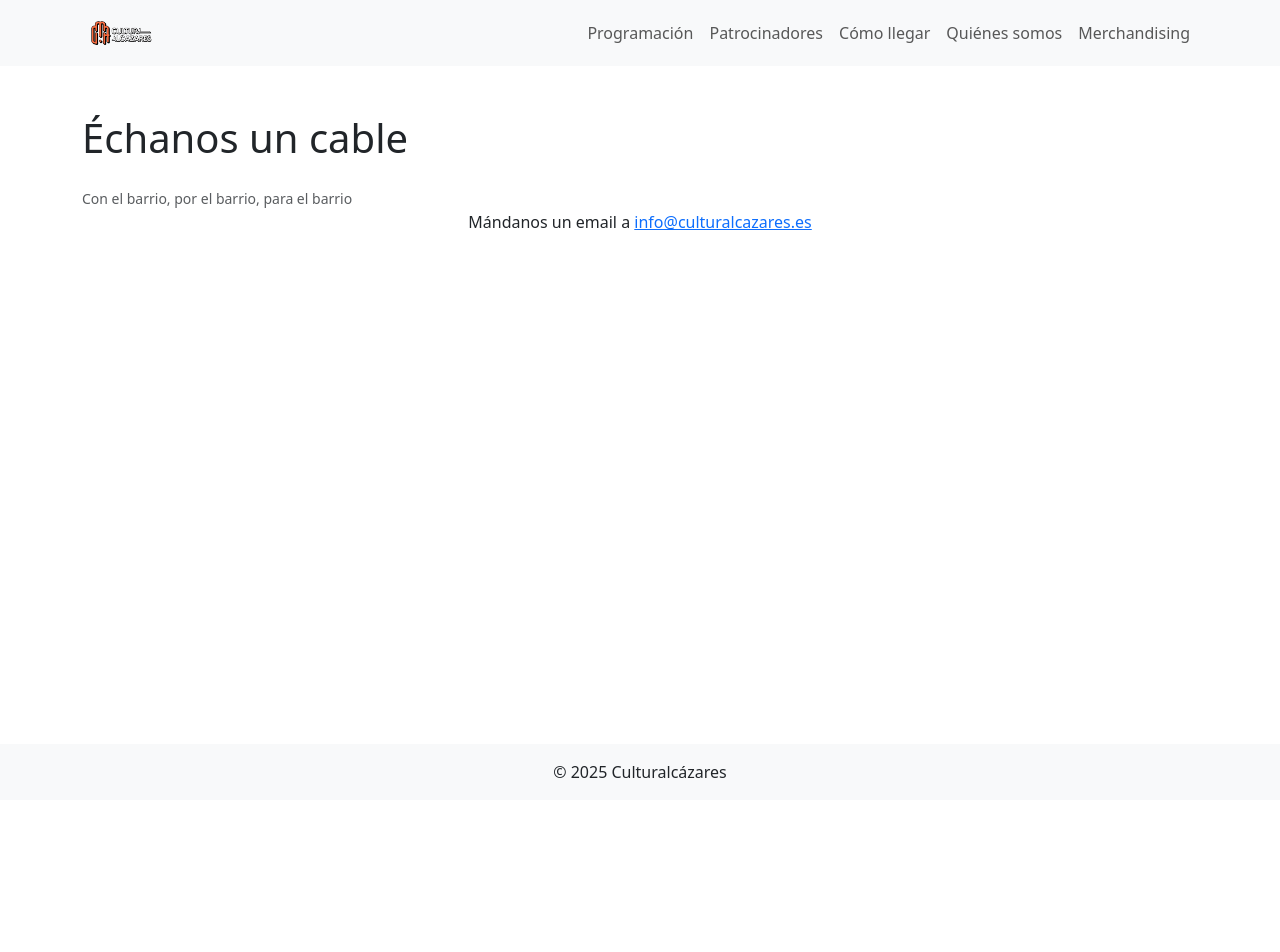
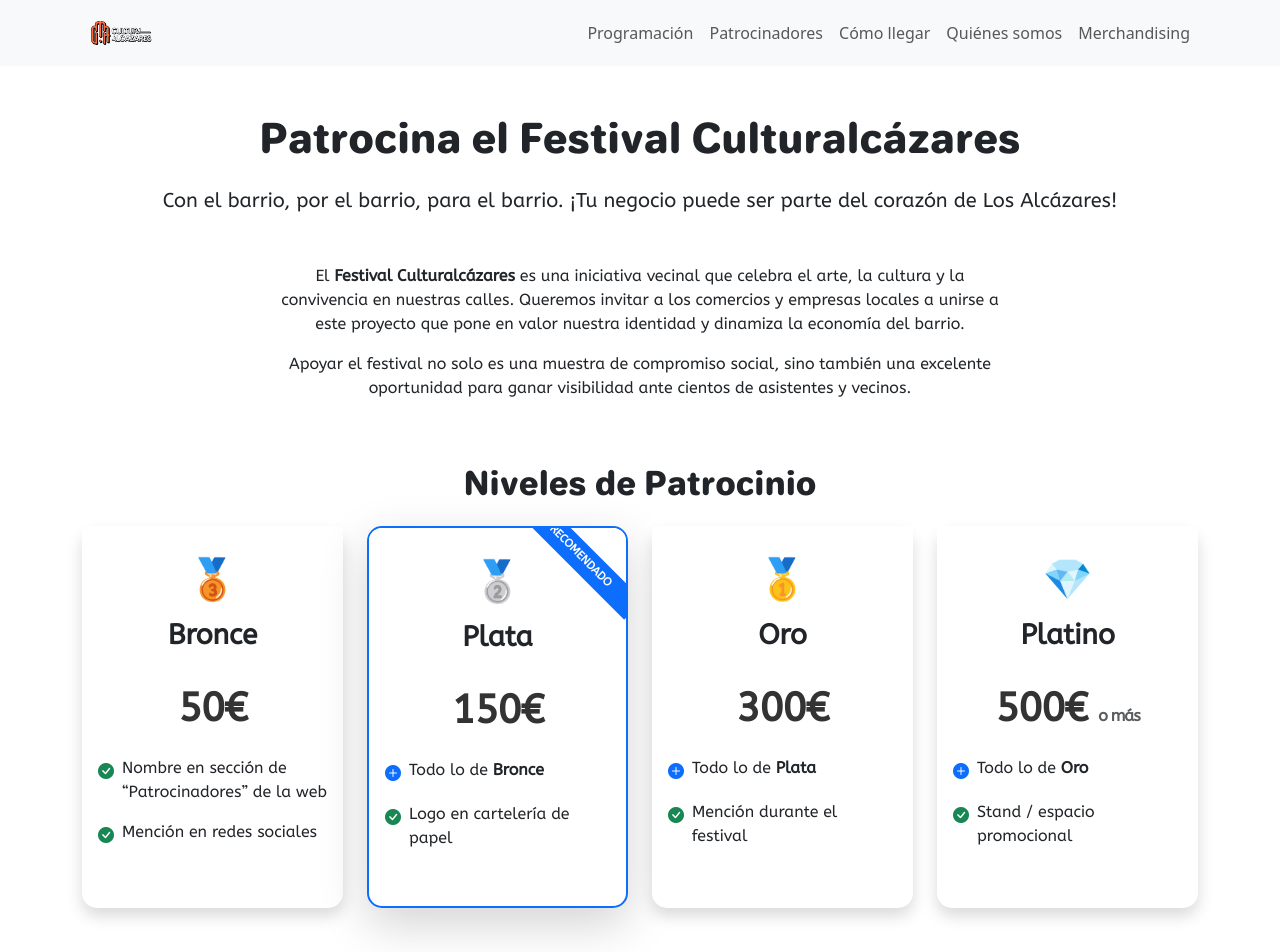
Before and after one commit to Culturalcazares/web, a Vue app: page /patrocinadores in a window 1280 px wide. Shown: the top 952 px of the page. Before the commit the page ends 800 px from the top, so only its background shows below. Built offline with nearby package versions, Linux system fonts and the light colour scheme.

Commit message:
✨ Contenido en sponsors

```diff
--- a/src/views/SponsorsView.vue
+++ b/src/views/SponsorsView.vue
@@ -3,8 +3,173 @@
 
 <template>
   <div class="container py-4 my-4">
-    <h1 class="mb-4">Échanos un cable</h1>
-    <small class="text-muted">Con el barrio, por el barrio, para el barrio</small>
-    <p class="text-center">Mándanos un email a <a href="mailto:info@culturalcazares.es">info@culturalcazares.es</a> </p>
+    <h1 class="mb-4 text-center title-font">Patrocina el Festival Culturalcázares</h1>
+    <p class="lead text-center mb-5 abeezee-font">
+      Con el barrio, por el barrio, para el barrio. ¡Tu negocio puede ser parte del corazón de Los Alcázares!
+    </p>
+
+    <div class="row justify-content-center mb-5 abeezee-font">
+      <div class="col-md-8 text-center">
+        <p>
+          El <strong>Festival Culturalcázares</strong> es una iniciativa vecinal que celebra el arte, la cultura y la convivencia en nuestras calles. Queremos invitar a los comercios y empresas locales a unirse a este proyecto que pone en valor nuestra identidad y dinamiza la economía del barrio.
+        </p>
+        <p>
+          Apoyar el festival no solo es una muestra de compromiso social, sino también una excelente oportunidad para ganar visibilidad ante cientos de asistentes y vecinos.
+        </p>
+      </div>
+    </div>
+
+    <h2 class="mb-4 text-center title-font">Niveles de Patrocinio</h2>
+    <div class="row row-cols-1 row-cols-md-2 row-cols-xl-4 g-4 mb-5 justify-content-center abeezee-font">
+      <!-- Bronce -->
+      <div class="col">
+        <div class="card h-100 border-0 shadow text-center sponsorship-card">
+          <div class="card-header bg-white border-0 pt-4">
+            <span class="fs-1">🥉</span>
+            <h3 class="card-title mt-2 fw-bold">Bronce</h3>
+          </div>
+          <div class="card-body d-flex flex-column">
+            <div class="display-6 fw-bold mb-4 price-tag">50€</div>
+            <ul class="list-unstyled text-start mx-auto mb-4" style="max-width: 250px;">
+              <li class="mb-3 d-flex align-items-start">
+                <i class="bi bi-check-circle-fill text-success me-2 mt-1"></i>
+                <span>Nombre en sección de “Patrocinadores” de la web</span>
+              </li>
+              <li class="mb-3 d-flex align-items-start">
+                <i class="bi bi-check-circle-fill text-success me-2 mt-1"></i>
+                <span>Mención en redes sociales</span>
+              </li>
+            </ul>
+          </div>
+        </div>
+      </div>
+
+      <!-- Plata -->
+      <div class="col">
+        <div class="card h-100 border-primary border-2 shadow-lg text-center sponsorship-card featured">
+          <div class="card-header bg-white border-0 pt-4">
+            <span class="fs-1">🥈</span>
+            <h3 class="card-title mt-2 fw-bold">Plata</h3>
+          </div>
+          <div class="card-body d-flex flex-column">
+            <div class="display-6 fw-bold mb-4 price-tag">150€</div>
+            <ul class="list-unstyled text-start mx-auto mb-4" style="max-width: 250px;">
+              <li class="mb-3 d-flex align-items-start">
+                <i class="bi bi-plus-circle-fill text-primary me-2 mt-1"></i>
+                <span>Todo lo de <strong>Bronce</strong></span>
+              </li>
+              <li class="mb-3 d-flex align-items-start">
+                <i class="bi bi-check-circle-fill text-success me-2 mt-1"></i>
+                <span>Logo en cartelería de papel</span>
+              </li>
+            </ul>
+          </div>
+        </div>
+      </div>
+
+      <!-- Oro -->
+      <div class="col">
+        <div class="card h-100 border-0 shadow text-center sponsorship-card">
+          <div class="card-header bg-white border-0 pt-4">
+            <span class="fs-1">🥇</span>
+            <h3 class="card-title mt-2 fw-bold">Oro</h3>
+          </div>
+          <div class="card-body d-flex flex-column">
+            <div class="display-6 fw-bold mb-4 price-tag">300€</div>
+            <ul class="list-unstyled text-start mx-auto mb-4" style="max-width: 250px;">
+              <li class="mb-3 d-flex align-items-start">
+                <i class="bi bi-plus-circle-fill text-primary me-2 mt-1"></i>
+                <span>Todo lo de <strong>Plata</strong></span>
+              </li>
+              <li class="mb-3 d-flex align-items-start">
+                <i class="bi bi-check-circle-fill text-success me-2 mt-1"></i>
+                <span>Mención durante el festival</span>
+              </li>
+            </ul>
+          </div>
+        </div>
+      </div>
+
+      <!-- Platino -->
+      <div class="col">
+        <div class="card h-100 border-0 shadow text-center sponsorship-card">
+          <div class="card-header bg-white border-0 pt-4">
+            <span class="fs-1">💎</span>
+            <h3 class="card-title mt-2 fw-bold">Platino</h3>
+          </div>
+          <div class="card-body d-flex flex-column">
+            <div class="display-6 fw-bold mb-4 price-tag">500€ <small class="text-muted fs-6">o más</small></div>
+            <ul class="list-unstyled text-start mx-auto mb-4" style="max-width: 250px;">
+              <li class="mb-3 d-flex align-items-start">
+                <i class="bi bi-plus-circle-fill text-primary me-2 mt-1"></i>
+                <span>Todo lo de <strong>Oro</strong></span>
+              </li>
+              <li class="mb-3 d-flex align-items-start">
+                <i class="bi bi-check-circle-fill text-success me-2 mt-1"></i>
+                <span>Stand / espacio promocional</span>
+              </li>
+            </ul>
+          </div>
+        </div>
+      </div>
+
+    </div>
+
+    <div class="text-center mt-5">
+      <p class="mb-4">
+        ¿Quieres formar parte de algo grande? ¡Hablemos!
+      </p>
+      <div class="mb-4">
+        <a href="mailto:culturalcazares.fest@gmail.com" class="btn btn-primary btn-lg px-5 py-3 shadow-sm title-font">
+          Mándanos un email a culturalcazares.fest@gmail.com
+        </a>
+      </div>
+      <p class="abeezee-font">
+        También puedes descargar el <a href="#" target="_blank" class="fw-bold text-decoration-none">contrato de patrocinio</a> para más detalles.
+      </p>
+    </div>
   </div>
 </template>
+
+<style scoped>
+.title-font {
+  font-family: var(--jellee);
+}
+
+.abeezee-font {
+  font-family: var(--abeezee);
+}
+
+.sponsorship-card {
+  transition: transform 0.3s ease, shadow 0.3s ease;
+  border-radius: 15px;
+}
+
+.sponsorship-card:hover {
+  transform: translateY(-5px);
+  box-shadow: 0 10px 20px rgba(0,0,0,0.1) !important;
+}
+
+.featured {
+  position: relative;
+  overflow: hidden;
+}
+
+.featured::after {
+  content: 'RECOMENDADO';
+  position: absolute;
+  top: 15px;
+  right: -30px;
+  background: #0d6efd;
+  color: white;
+  padding: 5px 35px;
+  transform: rotate(45deg);
+  font-size: 0.7rem;
+  font-weight: bold;
+}
+
+.price-tag {
+  color: #333;
+  letter-spacing: -1px;
+}
+</style>
```
